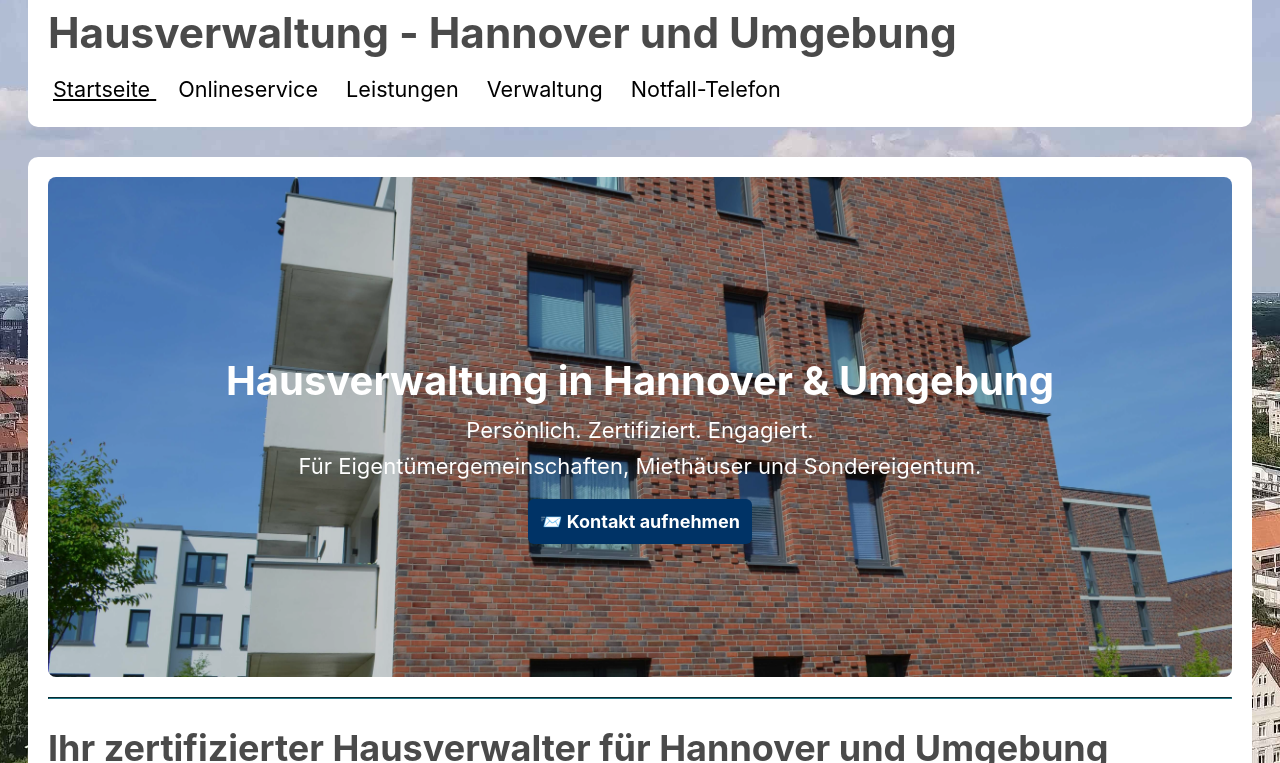
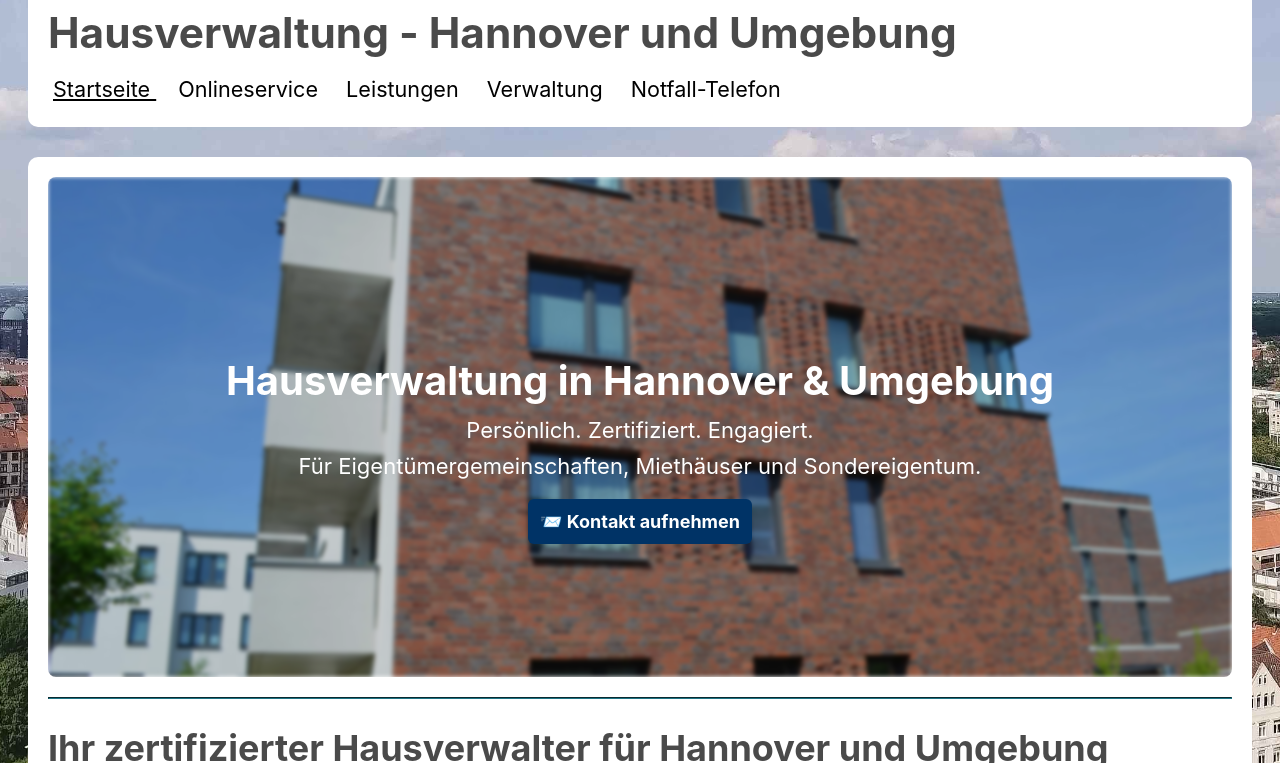
Before and after one commit to marek22k/hausverwaltung, a Jekyll site: the page built from index.md, in a window 1280 px wide. Shown: the part 1004-1767 px from the top of the page. Built offline with Jekyll 4.4.1, drawn with Linux system fonts in a browser that asks for light colours; grey boxes are pictures that could not be loaded.

Commit message:
Update index.md

```diff
--- a/index.md
+++ b/index.md
@@ -59,7 +59,7 @@
 <div style="position: relative; overflow: hidden; height: 500px; margin-bottom: 2rem; border-radius: 8px;">
 
   <!-- Hintergrundbild (leicht unscharf) -->
-  <div style="position: absolute; top: 0; left: 0; width: 100%; height: 100%; background: url('/assets/img/DSC_0044.jpg') center center / cover no-repeat; filter: brightness(0.8); z-index: 1;">
+  <div style="position: absolute; top: 0; left: 0; width: 100%; height: 100%; background: url('/assets/img/DSC_0044.jpg') center center / cover no-repeat; filter: blur(2px) brightness(0.8); z-index: 1;">
   </div>
 
   <!-- Textinhalt -->
```
